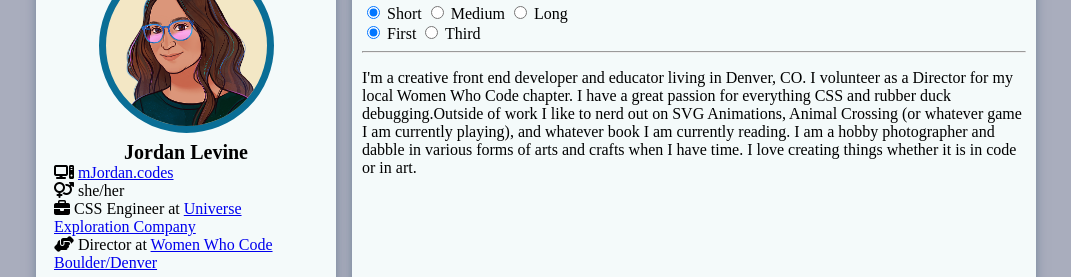
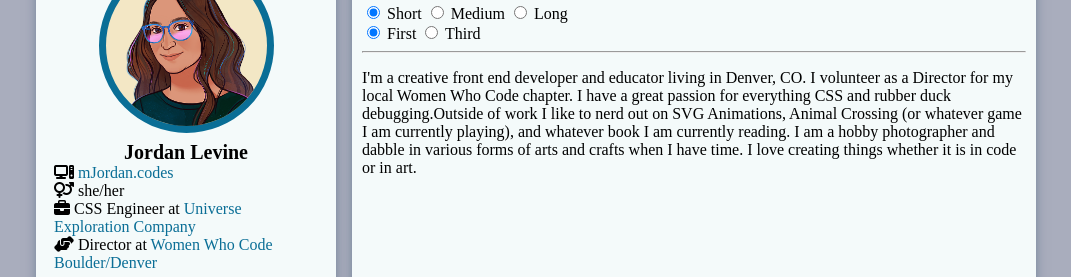
Before and after one commit to mjordancodes/mjc-11ty, an Eleventy site: page src/pages/index.njk in a window 1280 px wide. Shown: the part 266-543 px from the top of the page, without its empty margins (104-1175 px from the left). Built offline with nearby package versions, Linux system fonts and the light colour scheme; Eleventy itself is replaced by a stand-in of ours; files that its build step writes are made by us from their sources.

Commit message:
basic link

```diff
--- a/src/_includes/assets/css/layers/defaults/text.css
+++ b/src/_includes/assets/css/layers/defaults/text.css
@@ -25,3 +25,11 @@ h2 {
 h3 {
   font-size: var(--font-sm-title);
 }
+
+a {
+  text-decoration: none;
+  color: var(--color-main);
+}
+a:hover {
+  color: var(--color-accent);
+}
```
